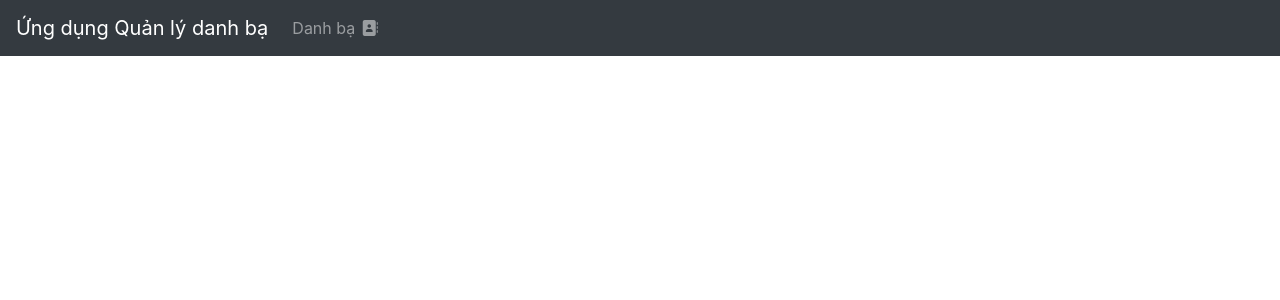
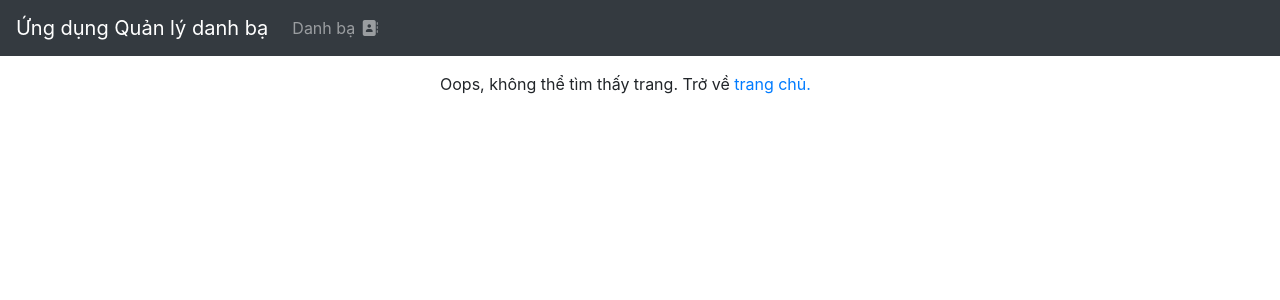
Before and after one commit to anck24v7k500-wq/CK24V7K500_Ngo_Hoai_An_Frontend, a Vue app: page /contacts/1 in a window 1280 px wide. Shown: the top 300 px of the page. Built offline with nearby package versions, Linux system fonts and the light colour scheme.

Commit message:
Cai dat trang loi 404

```diff
--- a/src/router/index.js
+++ b/src/router/index.js
@@ -7,6 +7,11 @@ const routes = [
         name: "contactbook",
         component: ContactBook,
     },
+    {
+        path: "/:pathMatch(.*)*",
+        name: "notfound",
+        component: () => import("@/views/NotFound.vue"),
+    },
 ];
 
 const router = createRouter({
--- /dev/null
+++ b/src/views/NotFound.vue
@@ -0,0 +1,8 @@
+<template>
+  <div class="page">
+    <p>
+      Oops, không thể tìm thấy trang. Trở về
+      <router-link to="/">trang chủ.</router-link>
+    </p>
+  </div>
+</template>
```
